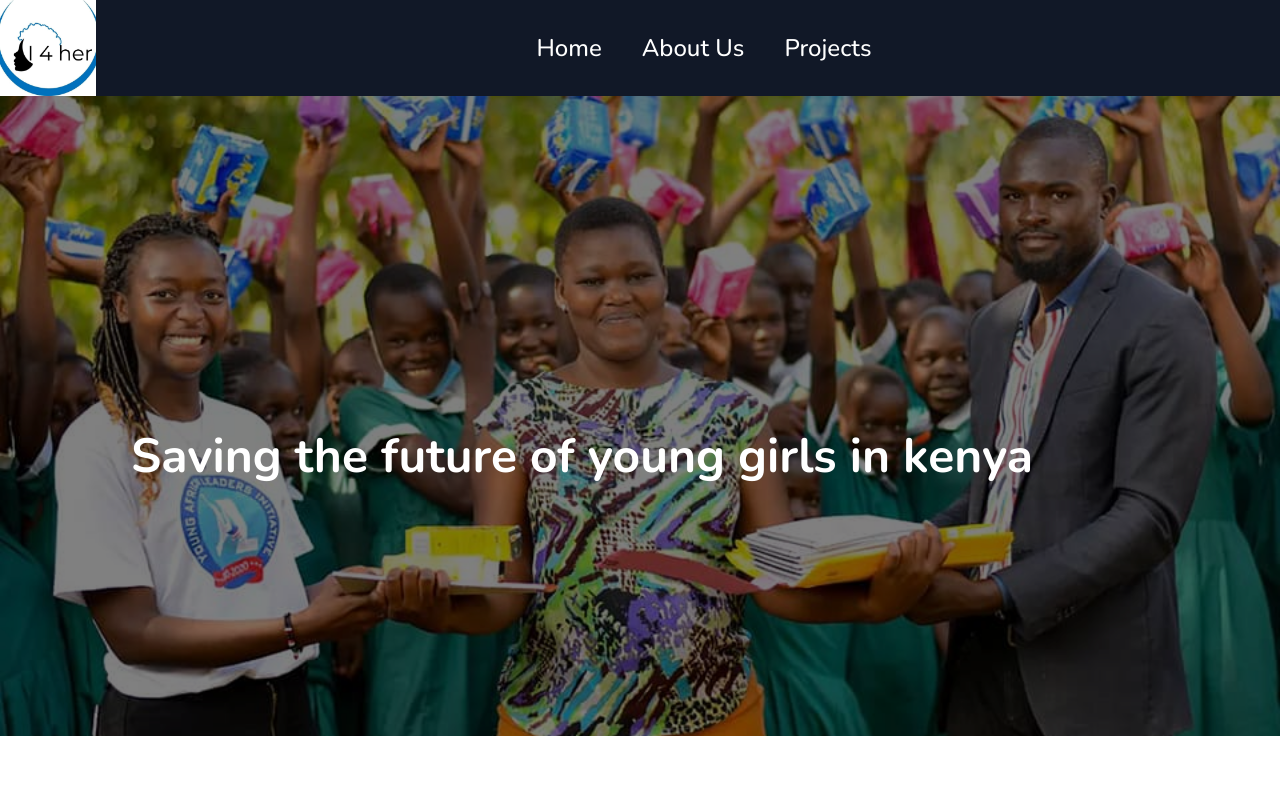
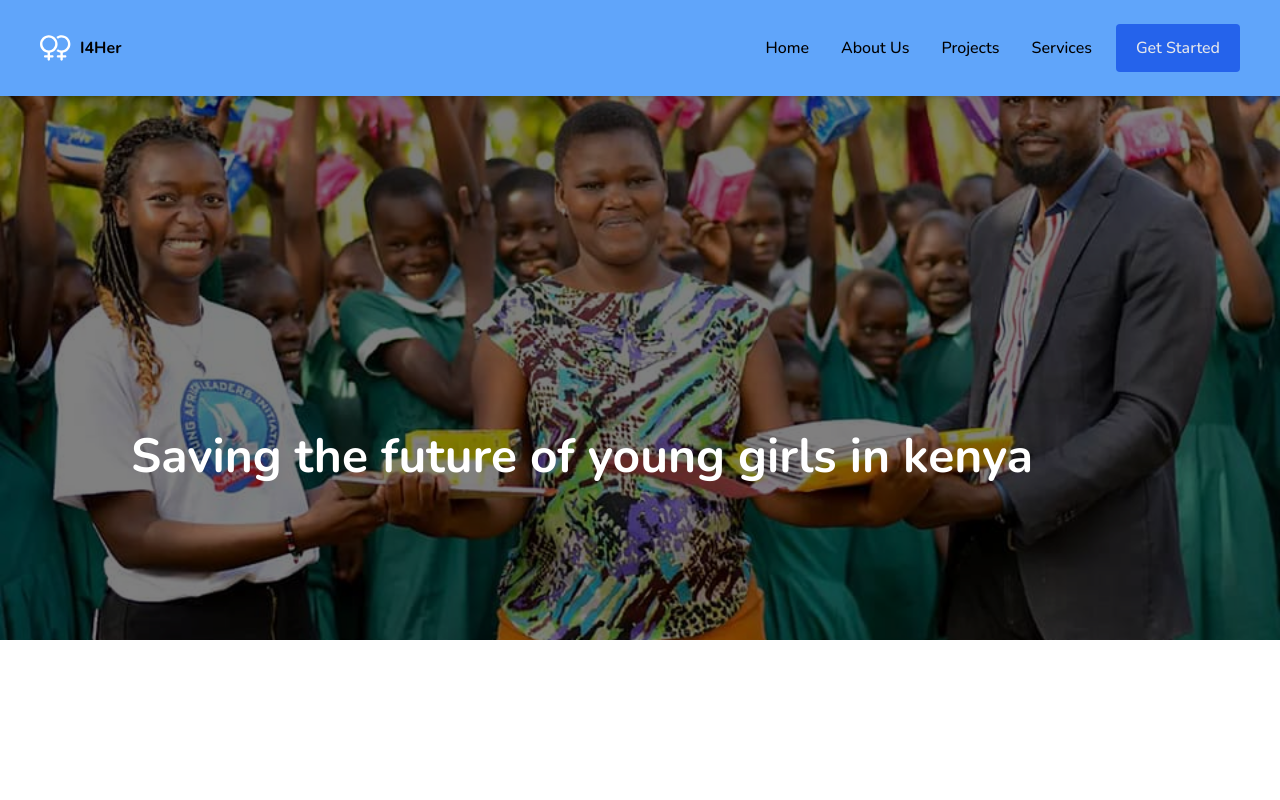
Before and after one commit to Vickopiyo/I-4Her, a React (Vite) app: page / in a window 1280 px wide. Shown: the top 800 px of the page. Built offline with nearby package versions, Linux system fonts and the light colour scheme; a web font is replaced by a local one.

Commit message:
Responsive Navbar

```diff
--- a/src/About.jsx
+++ b/src/About.jsx
@@ -48,7 +48,7 @@ const About = () => {
 				</div>
 			</div>
 
-			<h1 className="text-2xl  text-center mb-6  text-gray-900 font-bold md:text-4xl">
+			<h1 className="text-2xl  text-center   text-gray-900 font-bold md:text-4xl">
 				Meet Our dedicated Team
 			</h1>
 
@@ -81,7 +81,7 @@ const About = () => {
 							<p className="mb-4 text-xs text-gray-800">Secretary</p>
 							<p className="text-sm tracking-wide text-gray-800">
 								Gorety is an accomplished adminstrator who handles documentation
-								of the organization.Highly supportive and Priviledged to have
+								of the organization.Highly supportive and priviledged to have
 								her in our organization.
 							</p>
 						</div>
--- a/src/Home.jsx
+++ b/src/Home.jsx
@@ -34,7 +34,7 @@ const Home = () => {
 			<div className="mb-10 md:mb-4 ">
 				<div
 					id="services"
-					className="section relative pt-10 pb-8 md:pt-10 md:pb-0 bg-white">
+					className="section relative pt-5 pb-3 md:pt-10 md:pb-0 bg-white">
 					<div class="container xl:max-w-6xl mx-auto px-4">
 						<header class="text-center mx-auto mb-12 lg:px-20">
 							<h2 class="text-3xl leading-normal mb-2 font-bold text-black">
--- a/src/components/Nav.jsx
+++ b/src/components/Nav.jsx
@@ -1,32 +1,94 @@
-import React from "react"
+import React,{useState} from "react"
 
 import logo from "../assets/logo.jpg"
-
 import { Link } from "react-router-dom"
 
 const Nav = () => {
+
+
+	let [open, setOpen] = useState(false)
+
 	return (
-		<header className="w-full h-24 bg-gray-900  sticky  top-0 z-50 ">
+		<div className="sticky top-0 z-50 ">
+			<div className="shadow-md w-full bg-blue-400  fixed top-0 left-0  ">
+				<div className="md:flex justify-between items-center py-6  md:px-10  px-6">
+					<div className="flex cursor-pointer  justify-between items-center">
+						<div className="flex cursor-pointer items-center">
+							<span className="bg-blue-400 text-white">
+								<svg
+									className="w-8 h-8  fill-current"
+									xmlns="http://www.w3.org/2000/svg"
+									viewBox="0 0 640 512">
+									<path d="M176 304a128 128 0 1 0 0-256 128 128 0 1 0 0 256zM352 176c0 89.1-66.2 162.7-152 174.4V400h48c13.3 0 24 10.7 24 24s-10.7 24-24 24H200v40c0 13.3-10.7 24-24 24s-24-10.7-24-24V448H104c-13.3 0-24-10.7-24-24s10.7-24 24-24h48V350.4C66.2 338.7 0 265.1 0 176C0 78.8 78.8 0 176 0s176 78.8 176 176zM328 318c10.9-11.7 20.5-24.6 28.5-38.6C377.7 294.9 403.8 304 432 304c70.7 0 128-57.3 128-128s-57.3-128-128-128c-28.2 0-54.3 9.1-75.5 24.6c-8-14-17.6-26.9-28.5-38.6C357.1 12.6 393.1 0 432 0c97.2 0 176 78.8 176 176c0 89.1-66.2 162.7-152 174.4V400h48c13.3 0 24 10.7 24 24s-10.7 24-24 24H456v40c0 13.3-10.7 24-24 24s-24-10.7-24-24V448H360c-13.3 0-24-10.7-24-24s10.7-24 24-24h48V350.4c-29.7-4-57-15.5-80-32.4z" />
+								</svg>
+							</span>
+							<h1 className="font-bold mx-2">I4Her</h1>
+						</div>
+					</div>
+					<div
+						onClick={() => setOpen(!open)}
+						className="absolute right-8 top-6 cursor-pointer">
+						<div className="text-white md:hidden">
+							{open ? (
+								<svg
+									className="h-6 w-6 fill-current"
+									xmlns="http://www.w3.org/2000/svg"
+									viewBox="0 0 320 512">
+									<path d="M310.6 150.6c12.5-12.5 12.5-32.8 0-45.3s-32.8-12.5-45.3 0L160 210.7 54.6 105.4c-12.5-12.5-32.8-12.5-45.3 0s-12.5 32.8 0 45.3L114.7 256 9.4 361.4c-12.5 12.5-12.5 32.8 0 45.3s32.8 12.5 45.3 0L160 301.3 265.4 406.6c12.5 12.5 32.8 12.5 45.3 0s12.5-32.8 0-45.3L205.3 256 310.6 150.6z" />
+								</svg>
+							) : (
+								<svg
+									className="h-6 w-6 fill-current"
+									xmlns="http://www.w3.org/2000/svg"
+									viewBox="0 0 448 512">
+									<path d="M0 96C0 78.3 14.3 64 32 64H416c17.7 0 32 14.3 32 32s-14.3 32-32 32H32C14.3 128 0 113.7 0 96zM0 256c0-17.7 14.3-32 32-32H416c17.7 0 32 14.3 32 32s-14.3 32-32 32H32c-17.7 0-32-14.3-32-32zM448 416c0 17.7-14.3 32-32 32H32c-17.7 0-32-14.3-32-32s14.3-32 32-32H416c17.7 0 32 14.3 32 32z" />
+								</svg>
+							)}
+						</div>
+					</div>
+
+					<ul
+						className={`md:flex  md:items-center md:pb-0  pb-12  absolute md:static bg-blue-400   md:z-auto z-[-1] left-0  w-full    md:w-auto   md:pl-0   pl-8  transition-all  duration-300  ease-in  ${
+							open ? "top-20 " : "top-[-490px]  duration-600"
+						}  md:opacity-100 `}>
+						<li className="md:ml-18   md:my-0  my-7 hover:duration-300  cursor-pointer">
+							<Link to="/">Home</Link>
+						</li>
+						<li className="md:ml-8   md:my-0  my-7   hover:duration-300   cursor-pointer">
+							<Link to="/about">About Us</Link>
+						</li>
+						<li className="md:ml-8    md:my-0  my-7  hover:duration-300   cursor-pointer">
+							<Link to="/projects">Projects</Link>
+						</li>
+						<li className="md:ml-8    md:my-0  my-7   hover:duration-300  cursor-pointer">
+							Services
+						</li>
+						<button className="bg-blue-600  rounded text-gray-200   py-3 px-5   md:ml-6  ml-0  hover:text-gray-400 duration-700">
+							Get Started
+						</button>
+					</ul>
+				</div>
+			</div>
+
+			{/* <header className="w-full h-24 bg-gray-900  sticky  top-0 z-50 ">
 				<div className="flex  justify-between  w-full">
 					<img src={logo} alt="logo" className="w-24 h-24 object-cover" />
-				<nav  className=" w-[90%]  flex place-content-center">
+					<nav className=" w-[90%]  flex place-content-center">
 						<ul className="flex items-center text-white md:text-2xl">
-
 							<li className="mx-4  cursor-pointer  md:mx-5">
-
 								<Link to="/">Home</Link>
 							</li>
-						<li  className="mx-2 cursor-pointer  md:mx-5">
-
-                            <Link  to="/about">About Us</Link>
+							<li className="mx-2 cursor-pointer  md:mx-5">
+								<Link to="/about">About Us</Link>
 							</li>
-						<li  className="mx-2 cursor-pointer  md:mx-5">
-                        <Link  to="/projects">Projects</Link>
+							<li className="mx-2 cursor-pointer  md:mx-5">
+								<Link to="/projects">Projects</Link>
 							</li>
 						</ul>
 					</nav>
 				</div>
-		</header>
+			</header> */}
+		</div>
 	)
 }
 
```
Lines whose indentation alone changed are shown as unchanged.
